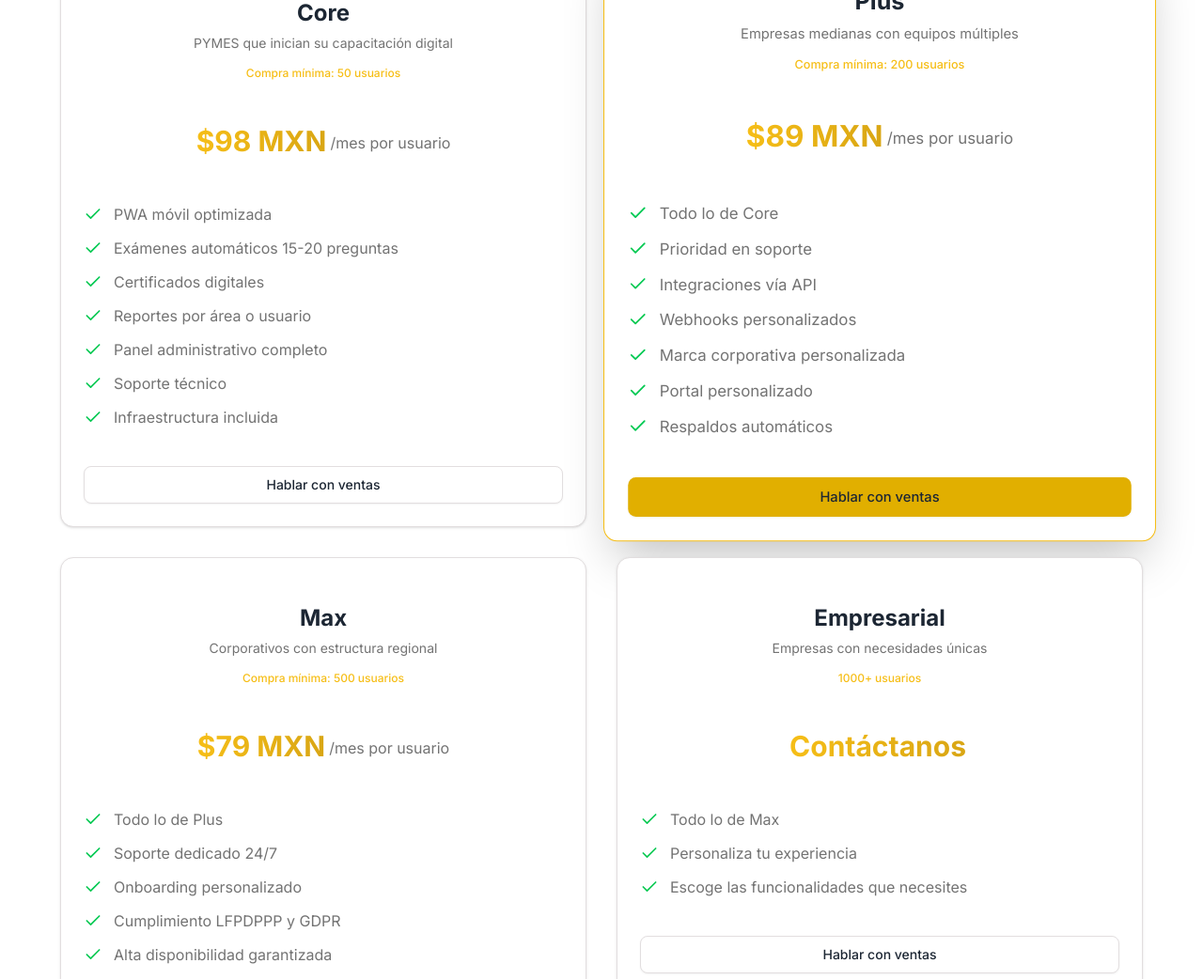
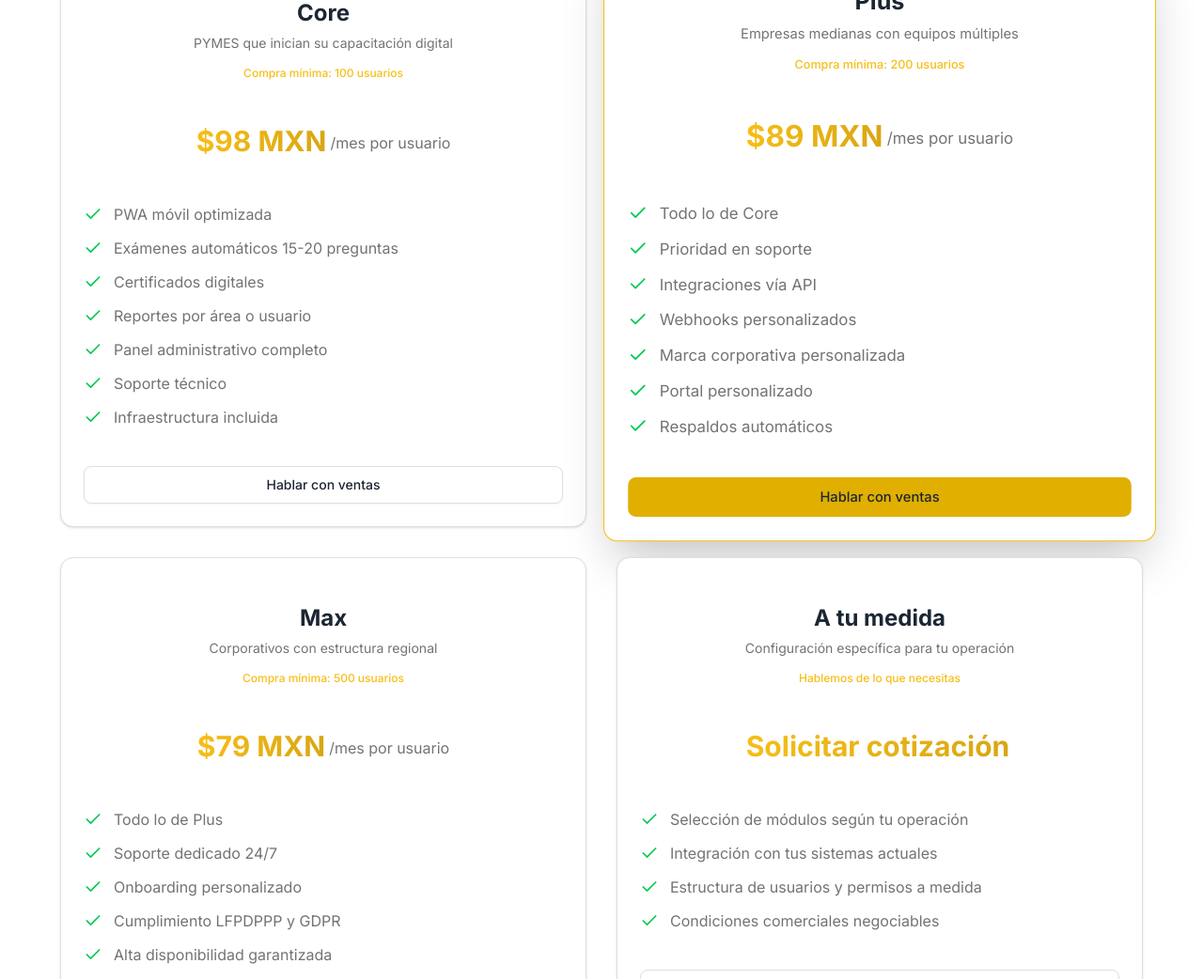
Before and after one commit to teriodev95/payaya-web-front, a Next.js app: page / in a window 1280 px wide. Shown: the part 6088-7130 px from the top of the page at 94% size. Built offline with nearby package versions, Linux system fonts and the light colour scheme.

Commit message:
feat: actualizar sección de precios
- Cambiar mínimo de usuarios en plan Core de 50 a 100
- Renombrar plan "Empresarial" a "A tu medida"
- Mejorar textos del plan personalizado con tono profesional

```diff
--- a/components/pricing.tsx
+++ b/components/pricing.tsx
@@ -28,9 +28,9 @@ const Pricing = () => {
       period: isYearly ? '/año por usuario' : '/mes por usuario',
       description: 'PYMES que inician su capacitación digital',
       subDescription: function () {
-        if (!isYearly) return 'Compra mínima: 50 usuarios';
+        if (!isYearly) return 'Compra mínima: 100 usuarios';
 
-        return `Compra mínima: 50 usuarios · Ahorra ${formatCurrency(calcYearlySaving(this.monthlyPrice))} / año por usuario`;
+        return `Compra mínima: 100 usuarios · Ahorra ${formatCurrency(calcYearlySaving(this.monthlyPrice))} / año por usuario`;
       },
       features: [
         'PWA móvil optimizada',
@@ -86,16 +86,17 @@ const Pricing = () => {
       popular: false
     },
     {
-      name: 'Empresarial',
-      customPrice: 'Contáctanos',
-      description: 'Empresas con necesidades únicas',
+      name: 'A tu medida',
+      customPrice: 'Solicitar cotización',
+      description: 'Configuración específica para tu operación',
       subDescription: function () {
-        return '1000+ usuarios';
+        return 'Hablemos de lo que necesitas';
       },
       features: [
-        'Todo lo de Max',
-        'Personaliza tu experiencia',
-        'Escoge las funcionalidades que necesites',
+        'Selección de módulos según tu operación',
+        'Integración con tus sistemas actuales',
+        'Estructura de usuarios y permisos a medida',
+        'Condiciones comerciales negociables',
       ],
       popular: false
     }
```
